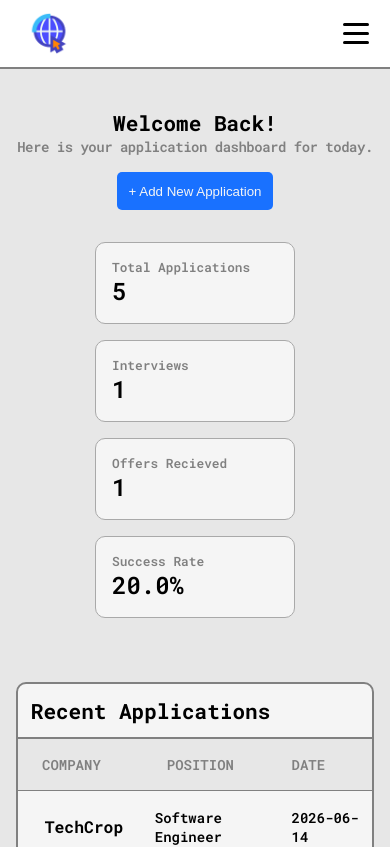
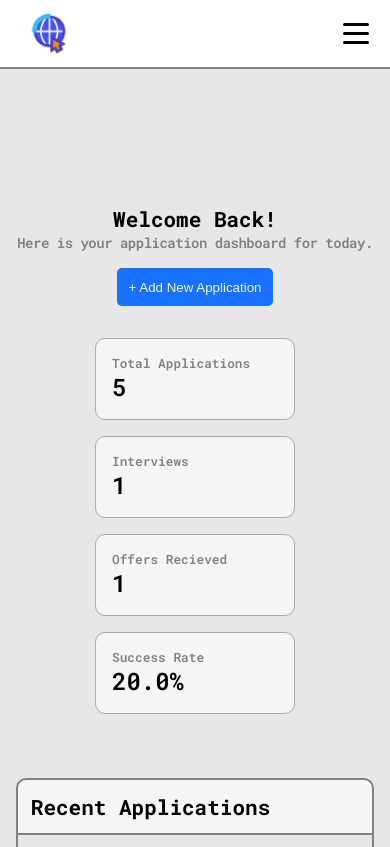
Before and after one commit to matyaselit07/Job-Tracker, a React (Vite) app: page / in a window 390 px wide. Shown: the top 847 px of the page. Built offline with nearby package versions, Linux system fonts and the light colour scheme.

Commit message:
improved general responsiveness #2

```diff
--- a/src/Components/RecentApplications/RecentApplications.css
+++ b/src/Components/RecentApplications/RecentApplications.css
@@ -58,6 +58,11 @@ select {
   width: auto;
 }
 
+h3 {
+  margin-left: 0.5rem;
+  padding-left: 0.7rem;
+}
+
 .status-pill {
   display: inline-block;
   padding: 0.35rem 0.75rem;
@@ -84,11 +89,6 @@ select {
 .status-pill.offer {
   background-color: rgb(0, 195, 0);
   color: green;
-}
-
-h3 {
-  margin-left: 0.5rem;
-  padding-left: 0.7rem;
 }
 
 /* Responsivity */
--- a/src/pages/DashboardPage/DashboardPage.css
+++ b/src/pages/DashboardPage/DashboardPage.css
@@ -1,6 +1,6 @@
 .dashboard-page-div {
   width: 80%;
-  margin: 0 auto 5rem auto;
+  margin: 6rem auto;
 }
 
 @media (max-width: 2000px) {
```
